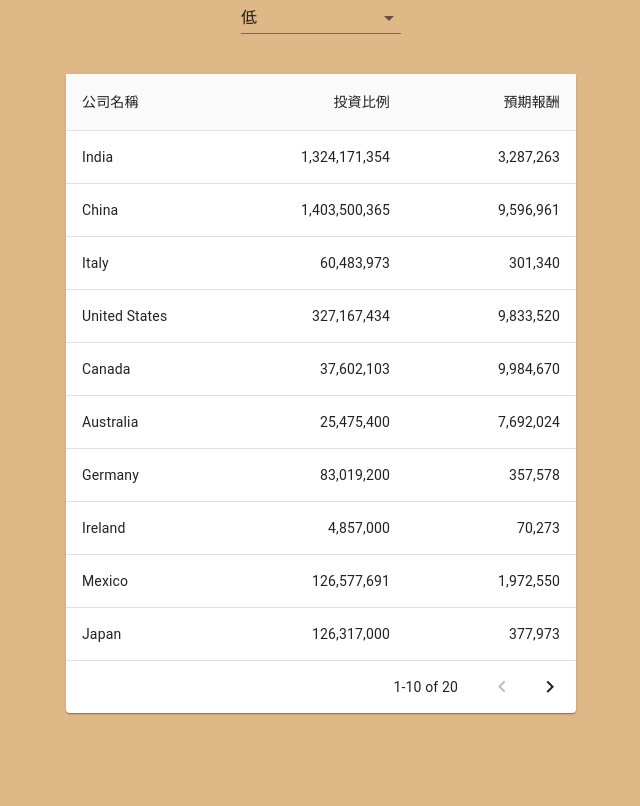
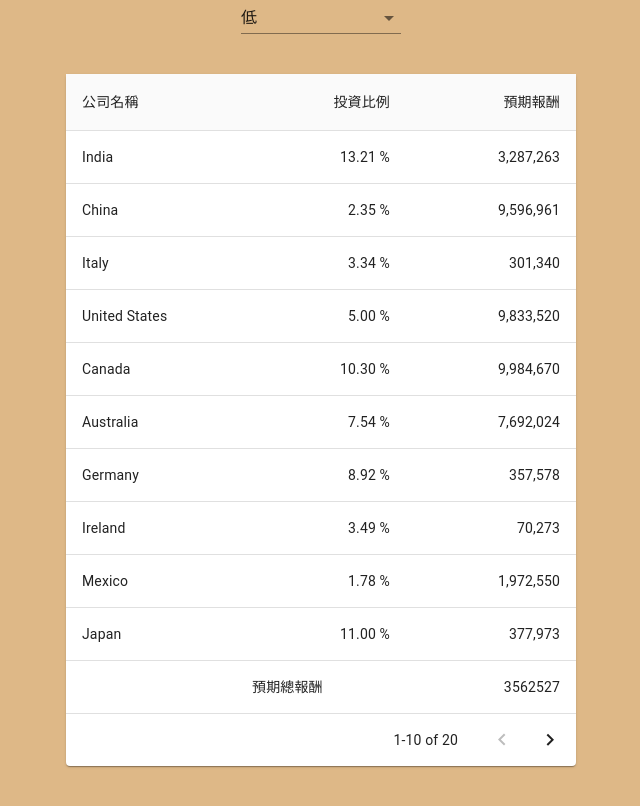
Before and after one commit to belong112/fintech_final_webpage, a Next.js app: page /invest in a window 1280 px wide. Shown: the part 266-1072 px from the top of the page, without its empty margins (319-959 px from the left). Built offline with nearby package versions, Linux system fonts and the light colour scheme.

Commit message:
add total profit

```diff
--- a/components/MyTable.js
+++ b/components/MyTable.js
@@ -12,17 +12,40 @@
 import styles from "./mytable.module.css";
 
 // self-defined-components
+const fakeData = [
+  { firm: "India", investRatio: 0.13213, expectedProfit: 3287263 },
+  { firm: "China", investRatio: 0.0235, expectedProfit: 9596961 },
+  { firm: "Italy", investRatio: 0.0334, expectedProfit: 301340 },
+  { firm: "United States", investRatio: 0.05, expectedProfit: 9833520 },
+  { firm: "Canada", investRatio: 0.103, expectedProfit: 9984670 },
+  { firm: "Australia", investRatio: 0.0754, expectedProfit: 7692024 },
+  { firm: "Germany", investRatio: 0.0892, expectedProfit: 357578 },
+  { firm: "Ireland", investRatio: 0.034857, expectedProfit: 70273 },
+  { firm: "Mexico", investRatio: 0.0177691, expectedProfit: 1972550 },
+  { firm: "Japan", investRatio: 0.11, expectedProfit: 377973 },
+  { firm: "France", investRatio: 0.0123, expectedProfit: 640679 },
+  { firm: "United Kingdom", investRatio: 0.067545757, expectedProfit: 242495 },
+  { firm: "Russia", investRatio: 0.0146793744, expectedProfit: 17098246 },
+  { firm: "Nigeria", investRatio: 0.0200962417, expectedProfit: 923768 },
+  { firm: "Brazil", investRatio: 0.0210147125, expectedProfit: 8515767 },
+  { firm: "Taiwan", investRatio: 0.099022, expectedProfit: 990679 },
+  { firm: "Korea", investRatio: 0.06748057, expectedProfit: 241495 },
+  { firm: "Thailand", investRatio: 0.01793744, expectedProfit: 278246 },
+  { firm: "Denmark", investRatio: 0.0962417, expectedProfit: 912768 },
+  { firm: "Chili", investRatio: 0.01234563, expectedProfit: 124322 },
+];
+
 const columns = [
   { id: "firm", label: "公司名稱", minWidth: 170 },
   {
-    id: "invest",
+    id: "investRatio",
     label: "投資比例",
     minWidth: 170,
     align: "right",
     format: (value) => value.toLocaleString("en-US"),
   },
   {
-    id: "expected",
+    id: "expectedProfit",
     label: "預期報酬",
     minWidth: 170,
     align: "right",
@@ -30,36 +53,25 @@
   },
 ];
 
-function createData(firm, invest, expected) {
-  return { firm, invest, expected };
+function createData(firm, investRatio, expectedProfit) {
+  investRatio = `${(investRatio * 100).toFixed(2)} %`;
+  return { firm, investRatio, expectedProfit };
 }
 
-const rows = [
-  createData("India", 1324171354, 3287263),
-  createData("China", 1403500365, 9596961),
-  createData("Italy", 60483973, 301340),
-  createData("United States", 327167434, 9833520),
-  createData("Canada", 37602103, 9984670),
-  createData("Australia", 25475400, 7692024),
-  createData("Germany", 83019200, 357578),
-  createData("Ireland", 4857000, 70273),
-  createData("Mexico", 126577691, 1972550),
-  createData("Japan", 126317000, 377973),
-  createData("France", 67022000, 640679),
-  createData("United Kingdom", 67545757, 242495),
-  createData("Russia", 146793744, 17098246),
-  createData("Nigeria", 200962417, 923768),
-  createData("Brazil", 210147125, 8515767),
-  createData("Taiwan", 99022000, 990679),
-  createData("Korea", 6748057, 241495),
-  createData("Tailand", 1793744, 278246),
-  createData("Denmark", 2962417, 912768),
-  createData("Chili", 1234563, 124322),
-];
+const calculateTotalProfit = (investData) => {
+  let totalProfit = 0;
+  investData.forEach(({ investRatio, expectedProfit }) => {
+    totalProfit += investRatio * expectedProfit;
+  });
+  return totalProfit.toFixed(0);
+};
 
-const MyTable = ({}) => {
+const MyTable = ({ investData = fakeData }) => {
   const [page, setPage] = useState(0);
   const rowsPerPage = 10;
+  const rows = investData.map(({ firm, investRatio, expectedProfit }) => {
+    return createData(firm, investRatio, expectedProfit);
+  });
 
   const handleChangePage = (event, newPage) => {
     setPage(newPage);
@@ -101,6 +113,13 @@
                   </TableRow>
                 );
               })}
+            <TableRow>
+              <TableCell rowSpan={2} />
+              <TableCell>預期總報酬</TableCell>
+              <TableCell align="right">
+                {calculateTotalProfit(investData)}
+              </TableCell>
+            </TableRow>
           </TableBody>
         </Table>
       </TableContainer>
```
